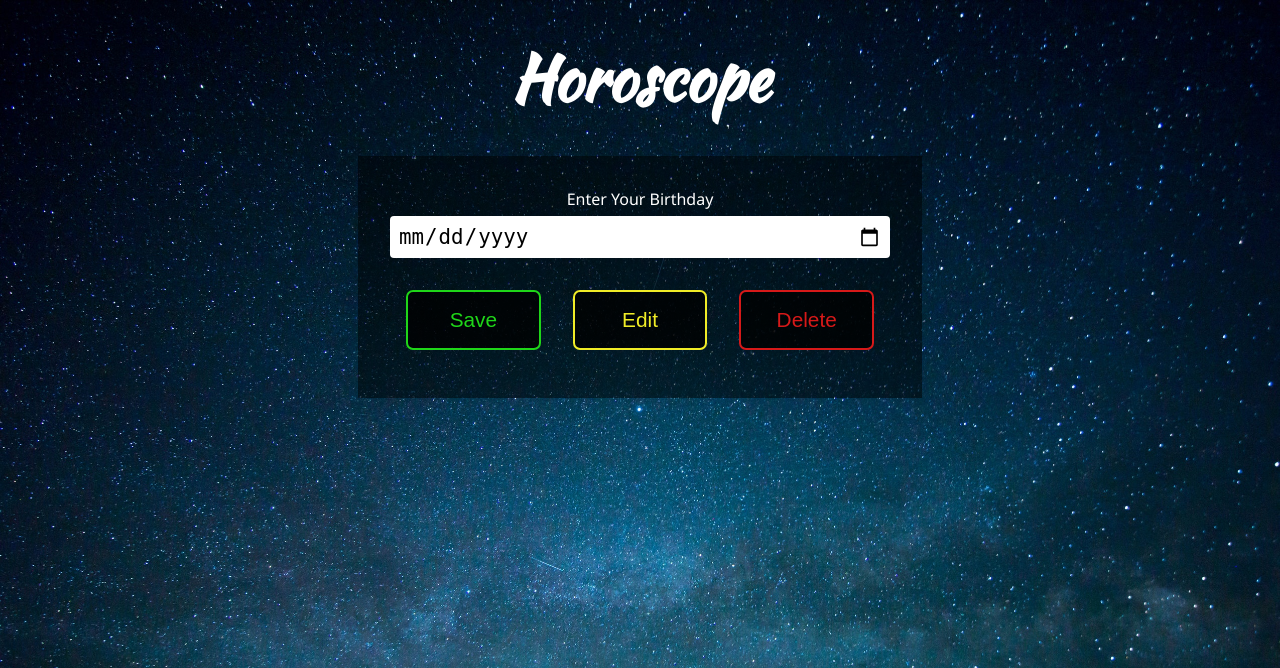
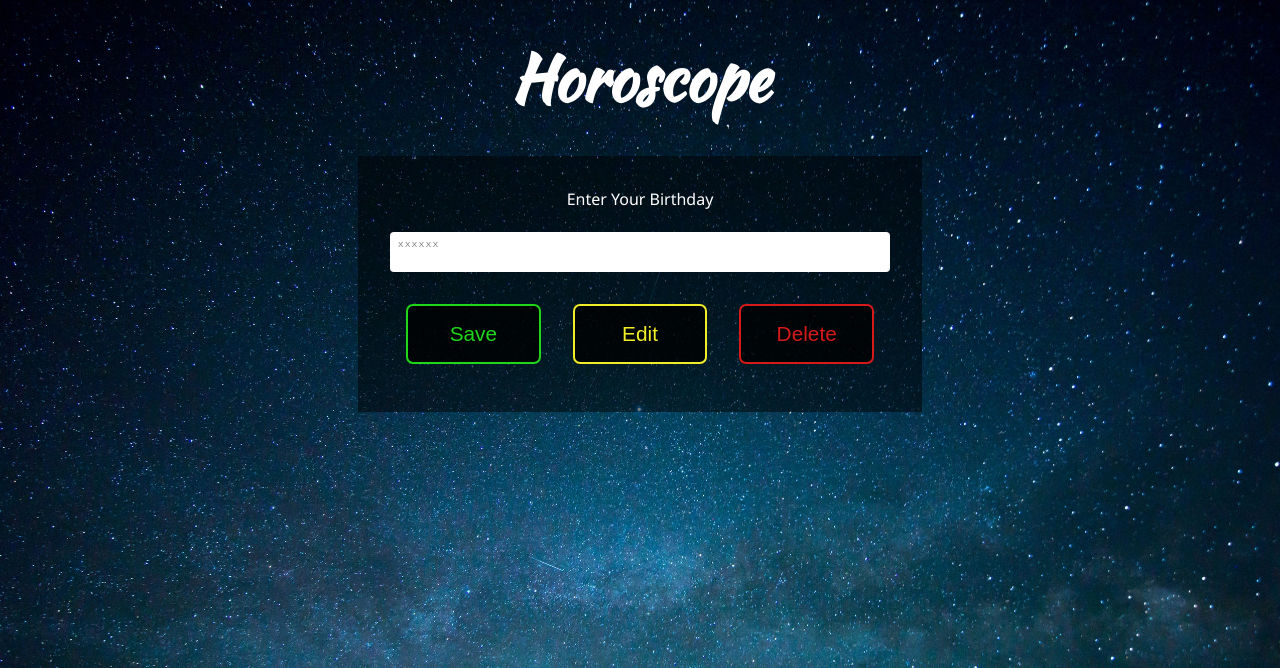
Before and after one commit to emilpee/php-horoscope, a PHP site: page / in a window 1280 px wide. Shown: the top 668 px of the page. Run offline with PHP 8.4, Linux system fonts and the light colour scheme.

Commit message:
Able to print out input on page

```diff
--- a/index.php
+++ b/index.php
@@ -5,13 +5,15 @@
     <article>
         <label for="birthdate">Enter Your Birthday</label>
         <br>
-        <input type="date" name="birthdate">
+        <input type="text" name="birthdate" id="birthdate" placeholder="XXXXXX" maxlength="6">
         <section>
           <input type="submit" class="save" name="save" value="Save" onclick="getHoroscope()">
           <input type="submit" class="update" name="update" value="Edit" onclick="updateHoroscope()">
           <input type="submit" class="delete" name="delete" value="Delete" onclick="deleteHoroscope()">
         </section>
     </article>
+
+    <p class="sign"></p>
   </div>
 
   <script src="js/script.js"></script>
--- a/php/header.php
+++ b/php/header.php
@@ -1,4 +1,3 @@
-<?php session_start(); ?>
 <!DOCTYPE html>
 <html lang="en">
 <head>
--- a/scss/main.css
+++ b/scss/main.css
@@ -45,14 +45,39 @@ body .container article input {
   font-size: 1.3rem;
 }
 
-body .container article input[type="date"] {
+body .container article input[type="text"] {
   border-radius: 4px;
   border: none;
   padding: .5rem;
 }
 
+body .container article input::-webkit-input-placeholder {
+  font-size: .5rem;
+  letter-spacing: .1rem;
+  -webkit-transform: translateY(-0.75rem);
+          transform: translateY(-0.75rem);
+}
+
+body .container article input:-ms-input-placeholder {
+  font-size: .5rem;
+  letter-spacing: .1rem;
+  transform: translateY(-0.75rem);
+}
+
+body .container article input::-ms-input-placeholder {
+  font-size: .5rem;
+  letter-spacing: .1rem;
+  transform: translateY(-0.75rem);
+}
+
+body .container article input::placeholder {
+  font-size: .5rem;
+  letter-spacing: .1rem;
+  -webkit-transform: translateY(-0.75rem);
+          transform: translateY(-0.75rem);
+}
+
 body .container article label {
-  margin: 0 0 -1rem 0;
   text-align: center;
 }
 
--- a/scss/main.scss
+++ b/scss/main.scss
@@ -5,7 +5,6 @@ $rgb: rgb(0, 0, 0);
 $green: rgb(31, 214, 25);
 $yellow: rgb(240, 236, 39);
 $red: rgb(214, 25, 25);
-
 
 body {
     margin: 0;
@@ -38,10 +37,16 @@ body {
                     font-size: 1.3rem;
 
 
-                    &[type="date"] {
+                    &[type="text"] {
                         border-radius: 4px;
                         border: none;
                         padding: .5rem;
+                    }
+
+                    &::placeholder {
+                        font-size: .5rem;
+                        letter-spacing: .1rem;
+                        transform: translateY(-.75rem);
                     }
 
                 }
```
Also changed, not shown: js/script.js (+28 -4 lines), php/addHoroscope.php (+23 -1 lines), php/request.php (+8 -4 lines), php/viewHoroscope.php (+13 -0 lines), 1 other file.
